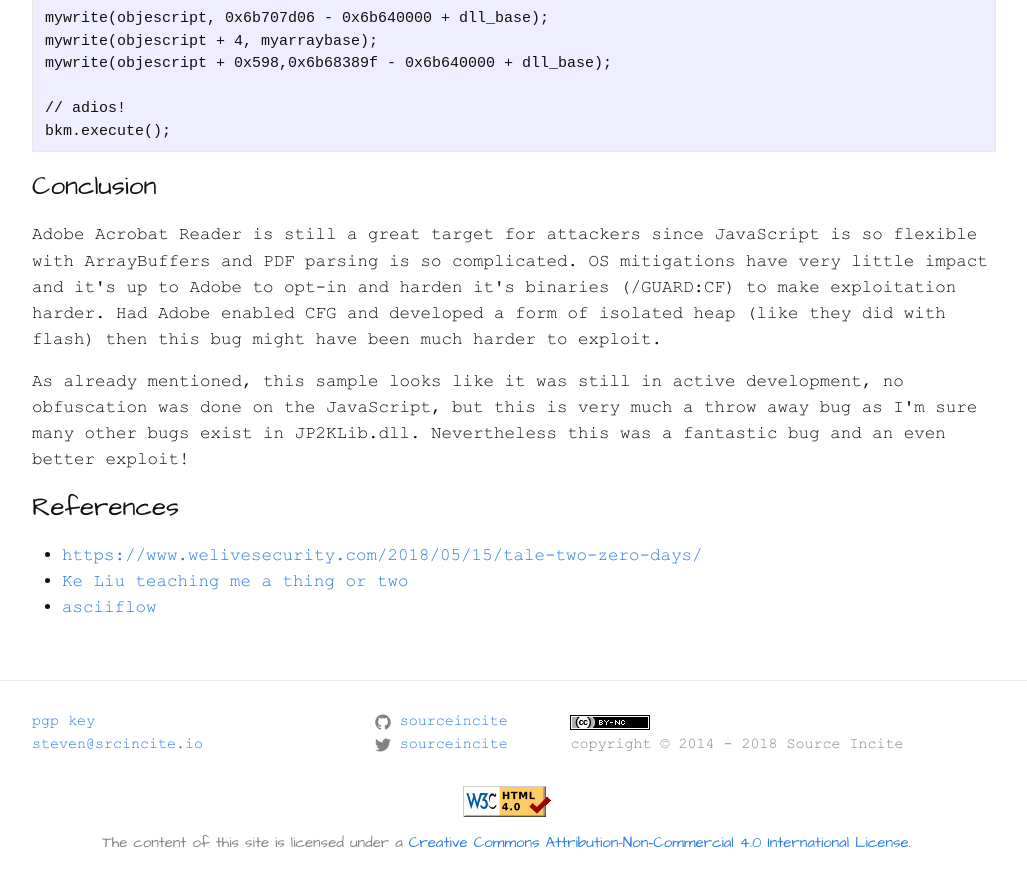
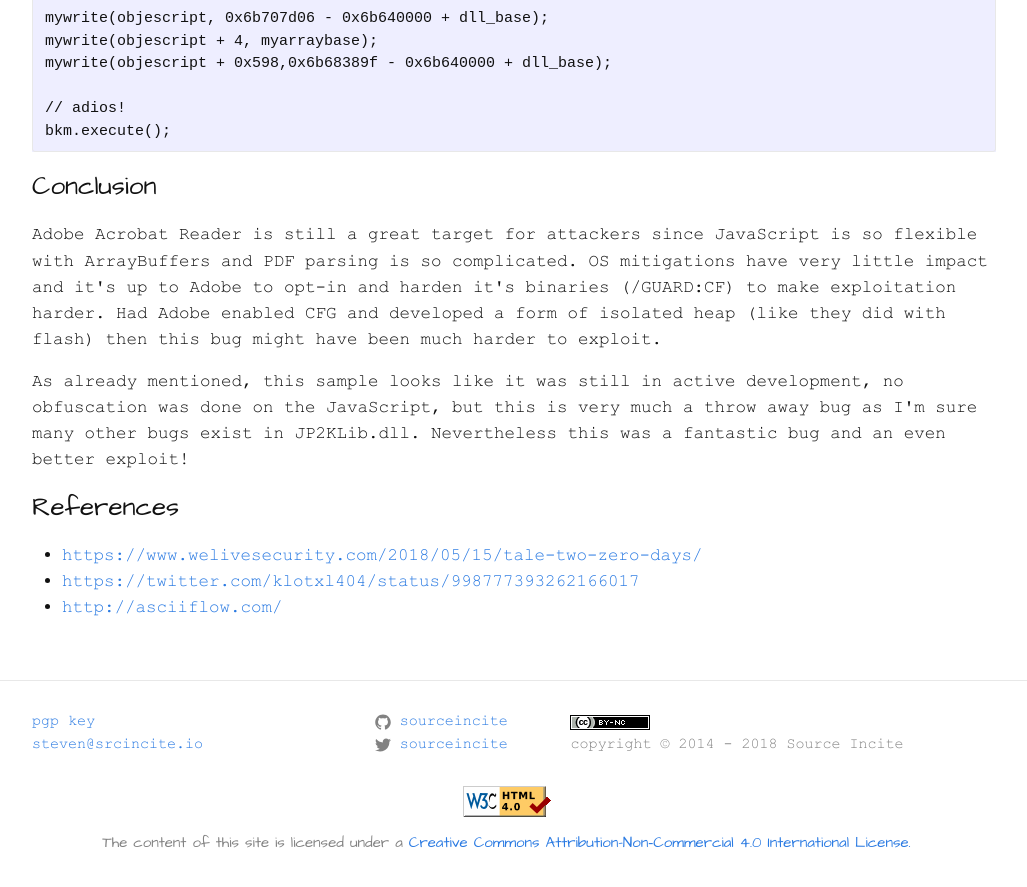
Before and after one commit to sourceincite/sourceincite.github.io, a Jekyll site: the page built from _posts/2018-05-21-adobe-me-and-a-double-free.md, in a window 1280 px wide and 900 px high, scrolled down 9132 px. Shown: the top 887 px of the window, without its empty margins (126-1153 px from the left). Built offline with Jekyll 4.4.1, drawn with Linux system fonts in a browser that asks for light colours.

Commit message:
added some more details

```diff
--- a/_posts/2018-05-21-adobe-me-and-a-double-free.md
+++ b/_posts/2018-05-21-adobe-me-and-a-double-free.md
@@ -367,6 +367,6 @@
 
 <div markdown="1" class="cn">
 - [https://www.welivesecurity.com/2018/05/15/tale-two-zero-days/](https://www.welivesecurity.com/2018/05/15/tale-two-zero-days/)
-- [Ke Liu teaching me a thing or two](https://twitter.com/klotxl404/status/998777393262166017)
-- [asciiflow](http://asciiflow.com/)
+- [https://twitter.com/klotxl404/status/998777393262166017](https://twitter.com/klotxl404/status/998777393262166017)
+- [http://asciiflow.com/](http://asciiflow.com/)
 </div>
```
